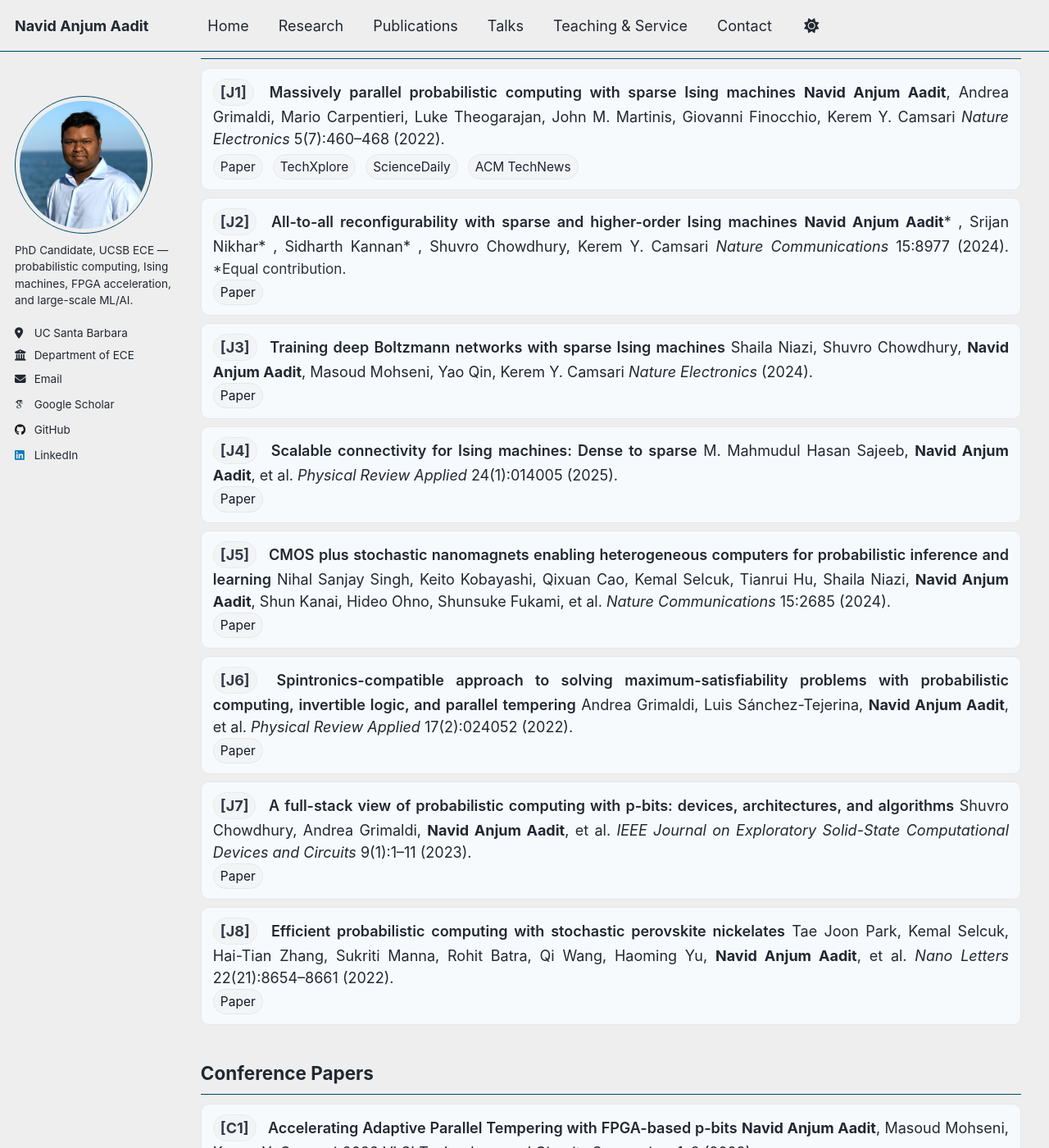
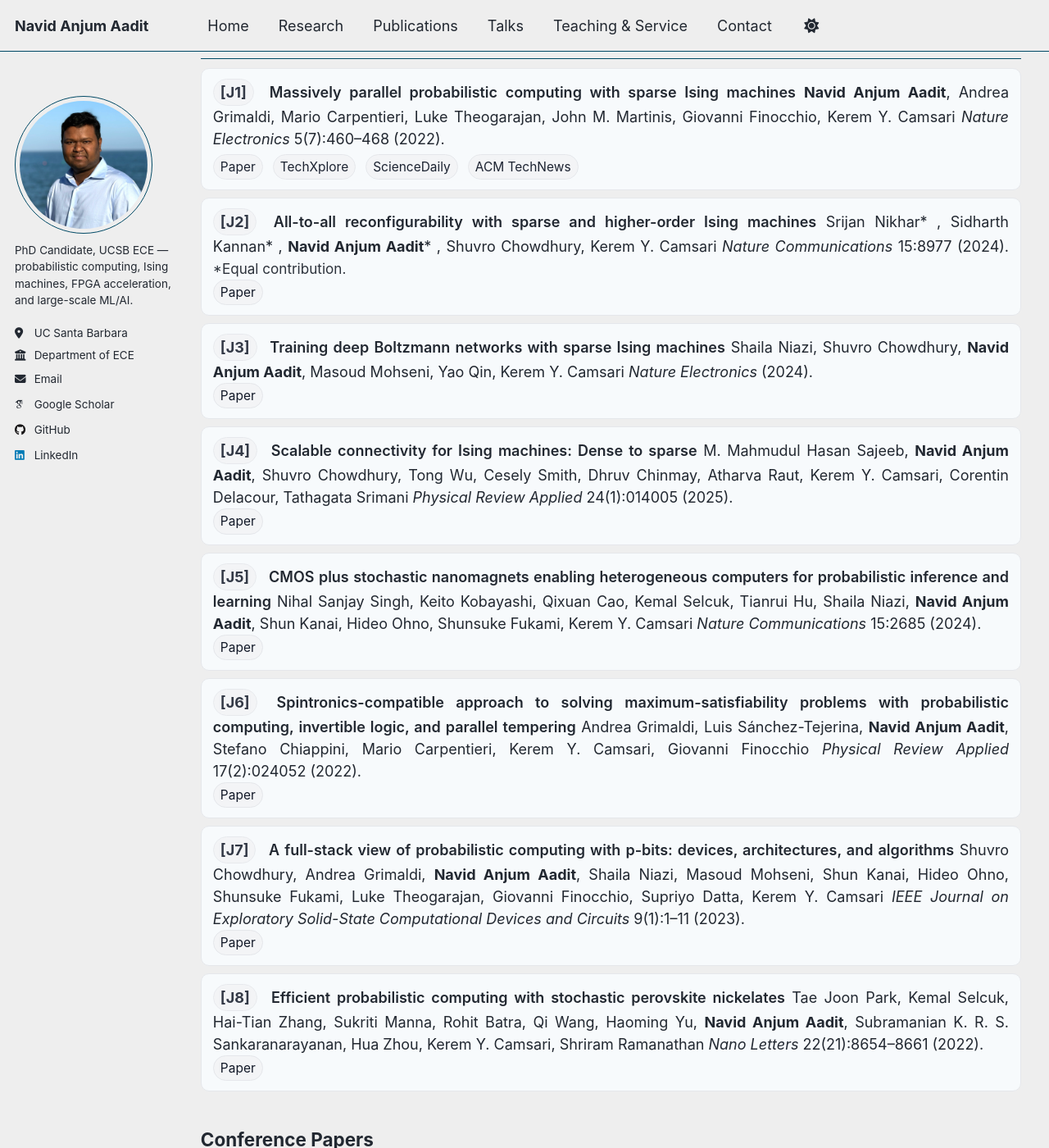
Before and after one commit to navidaadit/navidaadit.github.io, a Jekyll site: the page built from _pages/publications.md, in a window 1280 px wide and 1400 px high, scrolled down 200 px. Shown: the whole window at 82% size. Built offline with Jekyll 4.4.1, drawn with Linux system fonts in a browser that asks for light colours; some web fonts are replaced; some of the changed text lies outside the part shown.

Commit message:
Update publications.md

```diff
--- a/_pages/publications.md
+++ b/_pages/publications.md
@@ -44,7 +44,7 @@ For a complete and up-to-date list, visit
   <li id="J2">
     <span class="pub-id">[J2]</span>
     <span class="pub-title">All-to-all reconfigurability with sparse and higher-order Ising machines</span>
-    <span class="authors"><strong>Navid Anjum Aadit</strong>* , Srijan Nikhar* , Sidharth Kannan* , Shuvro Chowdhury, Kerem Y. Camsari</span>
+    <span class="authors">Srijan Nikhar* , Sidharth Kannan* , <strong>Navid Anjum Aadit</strong>* , Shuvro Chowdhury, Kerem Y. Camsari</span>
     <span class="pub-venue"><em>Nature Communications</em></span> 15:8977 (2024). <span class="pub-notes">*Equal contribution.</span>
     <div class="badges"><a href="https://www.nature.com/articles/s41467-024-53270-w">Paper</a></div>
   </li>
@@ -60,7 +60,7 @@ For a complete and up-to-date list, visit
   <li id="J4">
     <span class="pub-id">[J4]</span>
     <span class="pub-title">Scalable connectivity for Ising machines: Dense to sparse</span>
-    <span class="authors">M. Mahmudul Hasan Sajeeb, <strong>Navid Anjum Aadit</strong>, et al.</span>
+    <span class="authors">M. Mahmudul Hasan Sajeeb, <strong>Navid Anjum Aadit</strong>, Shuvro Chowdhury, Tong Wu, Cesely Smith, Dhruv Chinmay, Atharva Raut, Kerem Y. Camsari, Corentin Delacour, Tathagata Srimani</span>
     <span class="pub-venue"><em>Physical Review Applied</em></span> 24(1):014005 (2025).
     <div class="badges"><a href="https://journals.aps.org/prapplied/abstract/10.1103/kx8m-5h3h">Paper</a></div>
   </li>
@@ -68,7 +68,7 @@ For a complete and up-to-date list, visit
   <li id="J5">
     <span class="pub-id">[J5]</span>
     <span class="pub-title">CMOS plus stochastic nanomagnets enabling heterogeneous computers for probabilistic inference and learning</span>
-    <span class="authors">Nihal Sanjay Singh, Keito Kobayashi, Qixuan Cao, Kemal Selcuk, Tianrui Hu, Shaila Niazi, <strong>Navid Anjum Aadit</strong>, Shun Kanai, Hideo Ohno, Shunsuke Fukami, et al.</span>
+    <span class="authors">Nihal Sanjay Singh, Keito Kobayashi, Qixuan Cao, Kemal Selcuk, Tianrui Hu, Shaila Niazi, <strong>Navid Anjum Aadit</strong>, Shun Kanai, Hideo Ohno, Shunsuke Fukami, Kerem Y. Camsari</span>
     <span class="pub-venue"><em>Nature Communications</em></span> 15:2685 (2024).
     <div class="badges"><a href="https://www.nature.com/articles/s41467-024-46645-6">Paper</a></div>
   </li>
@@ -76,7 +76,7 @@ For a complete and up-to-date list, visit
   <li id="J6">
     <span class="pub-id">[J6]</span>
     <span class="pub-title">Spintronics-compatible approach to solving maximum-satisfiability problems with probabilistic computing, invertible logic, and parallel tempering</span>
-    <span class="authors">Andrea Grimaldi, Luis Sánchez-Tejerina, <strong>Navid Anjum Aadit</strong>, et al.</span>
+    <span class="authors">Andrea Grimaldi, Luis Sánchez-Tejerina, <strong>Navid Anjum Aadit</strong>, Stefano Chiappini, Mario Carpentieri, Kerem Y. Camsari, Giovanni Finocchio</span>
     <span class="pub-venue"><em>Physical Review Applied</em></span> 17(2):024052 (2022).
     <div class="badges"><a href="https://journals.aps.org/prapplied/abstract/10.1103/PhysRevApplied.17.024052">Paper</a></div>
   </li>
@@ -84,7 +84,7 @@ For a complete and up-to-date list, visit
   <li id="J7">
     <span class="pub-id">[J7]</span>
     <span class="pub-title">A full-stack view of probabilistic computing with p-bits: devices, architectures, and algorithms</span>
-    <span class="authors">Shuvro Chowdhury, Andrea Grimaldi, <strong>Navid Anjum Aadit</strong>, et al.</span>
+    <span class="authors">Shuvro Chowdhury, Andrea Grimaldi, <strong>Navid Anjum Aadit</strong>, Shaila Niazi, Masoud Mohseni, Shun Kanai, Hideo Ohno, Shunsuke Fukami, Luke Theogarajan, Giovanni Finocchio, Supriyo Datta, Kerem Y. Camsari</span>
     <span class="pub-venue"><em>IEEE Journal on Exploratory Solid-State Computational Devices and Circuits</em></span> 9(1):1–11 (2023).
     <div class="badges"><a href="https://ieeexplore.ieee.org/document/10068500">Paper</a></div>
   </li>
@@ -92,7 +92,7 @@ For a complete and up-to-date list, visit
   <li id="J8">
     <span class="pub-id">[J8]</span>
     <span class="pub-title">Efficient probabilistic computing with stochastic perovskite nickelates</span>
-    <span class="authors">Tae Joon Park, Kemal Selcuk, Hai-Tian Zhang, Sukriti Manna, Rohit Batra, Qi Wang, Haoming Yu, <strong>Navid Anjum Aadit</strong>, et al.</span>
+    <span class="authors">Tae Joon Park, Kemal Selcuk, Hai-Tian Zhang, Sukriti Manna, Rohit Batra, Qi Wang, Haoming Yu, <strong>Navid Anjum Aadit</strong>, Subramanian K. R. S. Sankaranarayanan, Hua Zhou, Kerem Y. Camsari, Shriram Ramanathan</span>
     <span class="pub-venue"><em>Nano Letters</em></span> 22(21):8654–8661 (2022).
     <div class="badges"><a href="https://pubs.acs.org/doi/full/10.1021/acs.nanolett.2c03223">Paper</a></div>
   </li>
@@ -112,7 +112,7 @@ For a complete and up-to-date list, visit
   <li id="C2">
     <span class="pub-id">[C2]</span>
     <span class="pub-title">Computing with invertible logic: Combinatorial optimization with probabilistic bits</span>
-    <span class="authors"><strong>Navid Anjum Aadit</strong>, et al.</span>
+    <span class="authors"><strong>Navid Anjum Aadit</strong>, Andrea Grimaldi, Mario Carpentieri, Luke Theogarajan, Giovanni Finocchio, Kerem Y. Camsari</span>
     <span class="pub-venue"><em>2021 IEDM — International Electron Devices Meeting</em></span>:40–3 (2021).
     <div class="badges"><a href="https://ieeexplore.ieee.org/document/9720514">Paper</a></div>
   </li>
@@ -128,7 +128,7 @@ For a complete and up-to-date list, visit
   <li id="C4">
     <span class="pub-id">[C4]</span>
     <span class="pub-title">Experimental evaluation of simulated quantum annealing with MTJ-augmented p-bits</span>
-    <span class="authors"><strong>Navid Anjum Aadit</strong>* , Andrea Grimaldi* , Kemal Selcuk* , et al.</span>
+    <span class="authors">Andrea Grimaldi* , Kemal Selcuk* , <strong>Navid Anjum Aadit</strong>* , Keito Kobayashi, Qixuan Cao, Shuvro Chowdhury, Giovanni Finocchio, Shun Kanai, Hideo Ohno, Shunsuke Fukami, Kerem Y. Camsari</span>
     <span class="pub-venue"><em>2022 IEDM — International Electron Devices Meeting</em></span>:22–4 (2022). <span class="pub-notes">*Equal contribution.</span>
     <div class="badges"><a href="https://ieeexplore.ieee.org/document/10019530">Paper</a></div>
   </li>
@@ -148,7 +148,7 @@ For a complete and up-to-date list, visit
   <li id="B1">
     <span class="pub-id">[B1]</span>
     <span class="pub-title">High electron mobility transistors: performance analysis, research trend and applications</span>
-    <span class="authors"><strong>Navid Anjum Aadit</strong>, et al.</span>
+    <span class="authors"><strong>Muhammad Navid Anjum Aadit</strong>, Sharadindu Gopal Kirtania, Farhana Afrin, Md Kawsar Alam, Quazi Deen Mohd Khosru</span>
     <span class="pub-venue"><em>Different Types of Field-Effect Transistors — Theory and Applications</em></span>, IntechOpen (2017).
     <div class="badges"><a href="https://www.intechopen.com/chapters/54563">Paper</a></div>
   </li>
@@ -168,7 +168,7 @@ For a complete and up-to-date list, visit
   <li id="P2">
     <span class="pub-id">[P2]</span>
     <span class="pub-title">Pushing the Boundary of Quantum Advantage in Hard Combinatorial Optimization with Probabilistic Computers</span>
-    <span class="authors">Shuvro Chowdhury, <strong>Navid Anjum Aadit</strong>, et al.</span>
+    <span class="authors">Shuvro Chowdhury, <strong>Navid Anjum Aadit</strong>, Andrea Grimaldi, Eleonora Raimondo, Atharva Raut, P. Aaron Lott, Johan H. Mentink, Marek M. Rams, Federico Ricci-Tersenghi, Massimo Chiappini, et al.</span>
     <span class="pub-venue"><em>arXiv:2503.10302</em></span> (2025). <span class="pub-notes">In final review at <em>Nature Communications</em>.</span>
     <div class="badges"><a href="https://arxiv.org/abs/2503.10302">Paper</a></div>
   </li>
```
